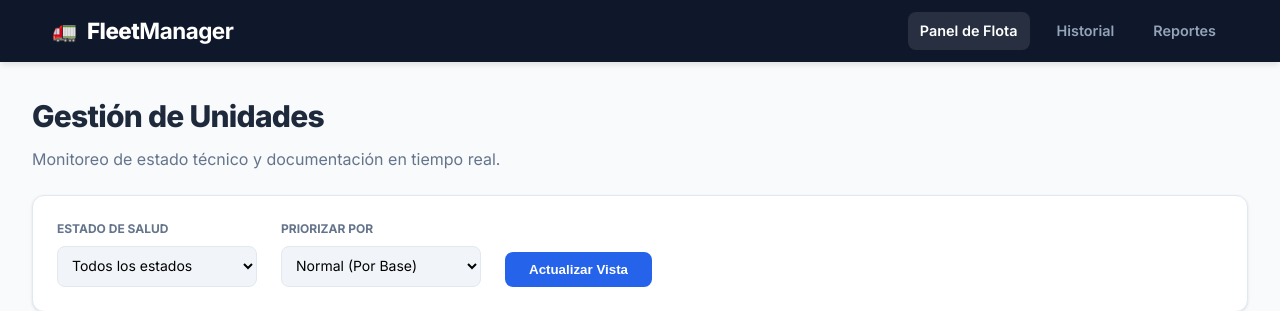
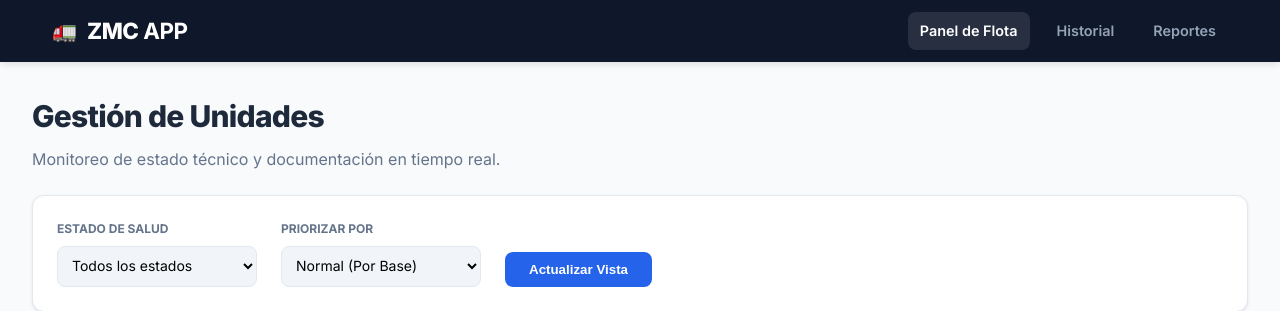
Before and after one commit to iancuea/app_zmc_00, a Django app: page /camiones/ in a window 1280 px wide. Shown: the top 311 px of the page. Run offline with Django 5.2, Linux system fonts and the light colour scheme; the visitor is signed in with stand-in values (Sample User, id 1); data that the repository does not hold is empty.

Commit message:
Update base.html

```diff
--- a/core/templates/core/base.html
+++ b/core/templates/core/base.html
@@ -4,7 +4,7 @@
 <head>
     <meta charset="UTF-8">
     <meta name="viewport" content="width=device-width, initial-scale=1.0">
-    <title>{% block title %}FleetManager Pro{% endblock %}</title>
+    <title>{% block title %}ZMC{% endblock %}</title>
 
     <link href="https://fonts.googleapis.com/css2?family=Inter:wght@300;400;500;600;700;800&display=swap" rel="stylesheet">
     <link rel="stylesheet" href="{% static 'core/css/camiones.css' %}?v=1.1">
@@ -15,7 +15,7 @@
     <div class="navbar-container">
         <div class="brand">
             <span class="brand-icon">🚛</span>
-            <span class="brand-name">Fleet<strong>Manager</strong></span>
+            <span class="brand-name">ZMC<strong> APP</strong></span>
         </div>
         <nav class="main-nav">
             <a href="/camiones/" class="nav-link active">Panel de Flota</a>
```
